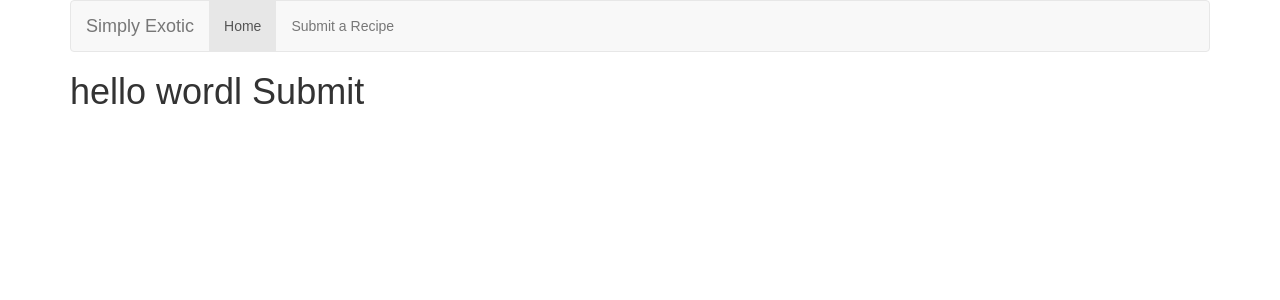
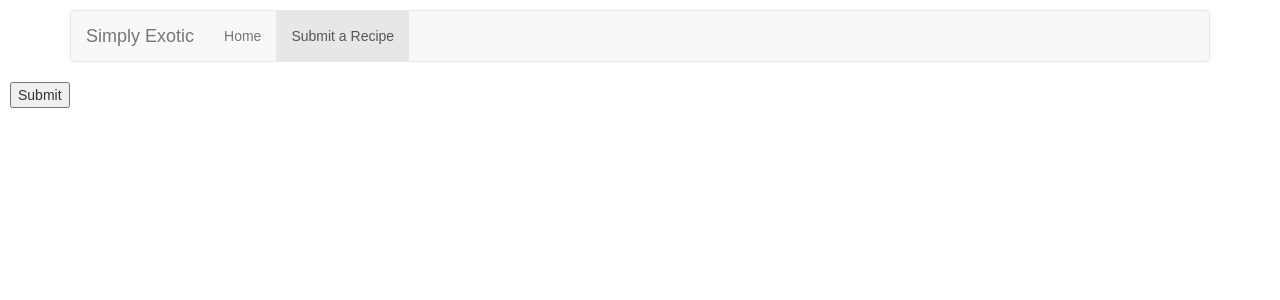
Before and after one commit to PoojaSahore/simply-exotic, a React (Create React App) app: page /submit in a window 1280 px wide. Shown: the top 300 px of the page. Built offline with nearby package versions, Linux system fonts and the light colour scheme.

Commit message:
changed to react-router-dom

```diff
--- a/package.json
+++ b/package.json
@@ -3,10 +3,11 @@
   "version": "0.1.0",
   "private": true,
   "dependencies": {
+    "history": "^4.7.2",
     "react": "^16.2.0",
     "react-bootstrap": "^0.32.1",
     "react-dom": "^16.2.0",
-    "react-router": "^3.2.0",
+    "react-router-dom": "^4.2.2",
     "react-scripts": "1.1.1"
   },
   "scripts": {
--- a/src/App.js
+++ b/src/App.js
@@ -1,34 +1,11 @@
 import React, { Component } from 'react'
-import { Link } from 'react-router'
 import './App.css'
 
 class App extends Component {
   render() {
     return (
       <div className="App">
-      <div className="container">
 
-        <nav className="navbar navbar-default">
-          <div className="container-fluid">
-            <div className="navbar-header">
-              <button type="button" className="navbar-toggle collapsed" data-toggle="collapse" data-target="#navbar" aria-expanded="false" aria-controls="navbar">
-                <span className="sr-only">Toggle navigation</span>
-                <span className="icon-bar"></span>
-                <span className="icon-bar"></span>
-                <span className="icon-bar"></span>
-              </button>
-              <a className="navbar-brand" href="#">Simply Exotic</a>
-            </div>
-            <div id="navbar" className="navbar-collapse collapse">
-              <ul className="nav navbar-nav">
-                <li className="active"><Link to="/">Home</Link></li>
-                <li><Link to="/submit">Submit a Recipe</Link></li>
-              </ul>
-            </div>
-          </div>
-        </nav>
-        {this.props.children}
-      </div>
       </div>
     )
   }
--- a/src/Submit.js
+++ b/src/Submit.js
@@ -1,9 +1,19 @@
 import React, { Component } from 'react'
 
 class Submit extends Component {
+    constructor(props) {
+        super(props)
+        this.state ={}
+        this.submitRecipe = this.submitRecipe.bind(this)
+    }
+
+    submitRecipe() {
+        this.props.history.push('/')
+        console.log("clicked")
+    }
     render() {
         return (
-            <h1>hello wordl Submit</h1>
+            <button onClick={this.submitRecipe}>Submit</button>
         )
     }
 }
--- a/src/index.css
+++ b/src/index.css
@@ -1,5 +1,10 @@
 body {
   margin: 0;
-  padding: 0;
+  padding: 10px;
   font-family: sans-serif;
 }
+
+.activeNav {
+  color: #555 !important;
+  background-color: #e7e7e7 !important;
+}
--- a/src/index.js
+++ b/src/index.js
@@ -4,17 +4,41 @@ import './index.css'
 import App from './App'
 import Home from './Home'
 import Submit from './Submit'
-import { Router, Route, IndexRoute, Link, browserHistory } from 'react-router'
+import { BrowserRouter as Router, Route, Link, NavLink } from "react-router-dom"
 import registerServiceWorker from './registerServiceWorker'
+import createBrowserHistory from 'history/createBrowserHistory'
 
-//var hashHistory = ReactRouter.hashHistory
+const history = createBrowserHistory()
 
 ReactDOM.render(
-    <Router history={browserHistory}>
-        <Route path="/" component={App}>
-            <IndexRoute component={Home} />
-            <Route path="submit" component={Submit} />
-        </Route>
+    <Router history={history}>
+        <div>
+            <div className="container">
+
+                <nav className="navbar navbar-default">
+                    <div className="container-fluid">
+                        <div className="navbar-header">
+                        <button type="button" className="navbar-toggle collapsed" data-toggle="collapse" data-target="#navbar" aria-expanded="false" aria-controls="navbar">
+                            <span className="sr-only">Toggle navigation</span>
+                            <span className="icon-bar"></span>
+                            <span className="icon-bar"></span>
+                            <span className="icon-bar"></span>
+                        </button>
+                        <NavLink className="navbar-brand" to="/">Simply Exotic</NavLink>
+                        </div>
+                        <div id="navbar" className="navbar-collapse collapse">
+                        <ul className="nav navbar-nav">
+                            <li><NavLink exact activeClassName="activeNav" to="/">Home</NavLink></li>
+                            <li><NavLink activeClassName="activeNav" to="/submit">Submit a Recipe</NavLink></li>
+                        </ul>
+                        </div>
+                    </div>
+                </nav>
+            </div>
+
+        <Route exact path="/" component={Home} />
+        <Route path="/submit" component={Submit} />
+        </div>
     </Router>,
     document.getElementById('root'))
 registerServiceWorker()
```
Also changed, not shown: 1 other file (tests, documents, lock files or other folders).
